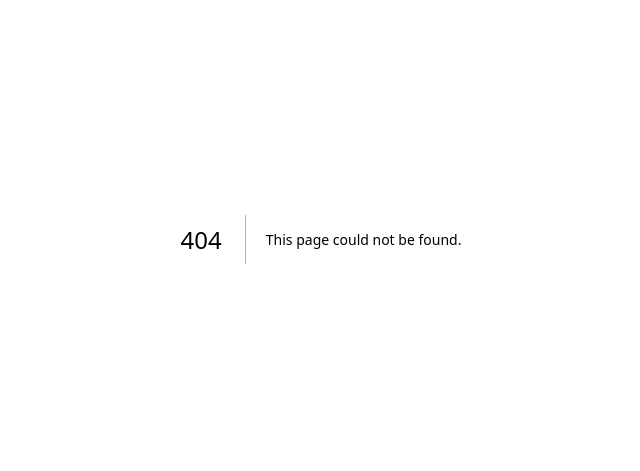
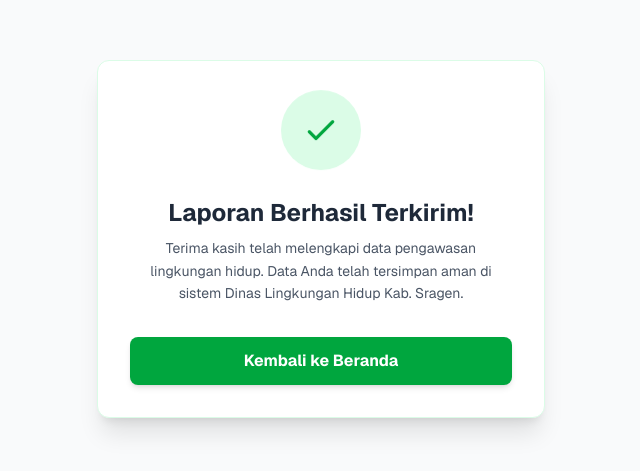
Before and after one commit to irfandelix/dlh-pengawasan-app, a Next.js app: page /sukses in a window 1280 px wide. Before the commit this address had no page. Shown: the part 161-632 px from the top of the page, without its empty margins (319-959 px from the left). Built offline with nearby package versions, Linux system fonts and the light colour scheme.

Commit message:
v1.9 addin sukses page

```diff
--- /dev/null
+++ b/app/sukses/page.js
@@ -0,0 +1,30 @@
+'use client';
+import Link from 'next/link';
+
+export default function SuksesPage() {
+  return (
+    <div className="min-h-screen flex items-center justify-center bg-gray-50 p-4 font-sans">
+      <div className="bg-white p-8 rounded-xl shadow-xl text-center max-w-md w-full border border-green-100">
+
+        {/* Icon Centang Besar */}
+        <div className="w-20 h-20 bg-green-100 rounded-full flex items-center justify-center mx-auto mb-6 animate-bounce">
+          <svg xmlns="http://www.w3.org/2000/svg" className="h-10 w-10 text-green-600" fill="none" viewBox="0 0 24 24" stroke="currentColor">
+            <path strokeLinecap="round" strokeLinejoin="round" strokeWidth={2} d="M5 13l4 4L19 7" />
+          </svg>
+        </div>
+
+        <h1 className="text-2xl font-bold text-gray-800 mb-2">Laporan Berhasil Terkirim!</h1>
+        <p className="text-gray-600 mb-8 text-sm leading-relaxed">
+          Terima kasih telah melengkapi data pengawasan lingkungan hidup. Data Anda telah tersimpan aman di sistem Dinas Lingkungan Hidup Kab. Sragen.
+        </p>
+
+        <Link
+          href="/"
+          className="block w-full bg-green-600 text-white py-3 rounded-lg font-bold hover:bg-green-700 transition-all shadow-md transform hover:-translate-y-1"
+        >
+          Kembali ke Beranda
+        </Link>
+      </div>
+    </div>
+  );
+}
```
